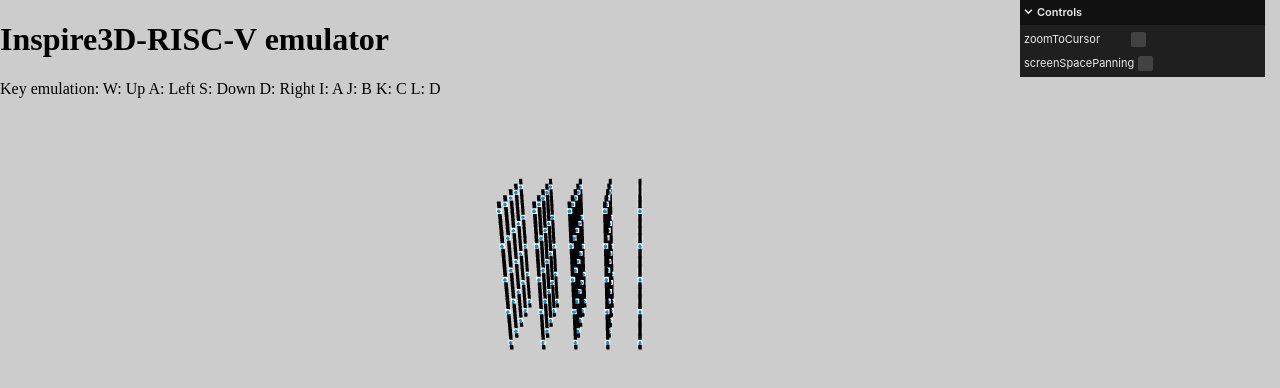
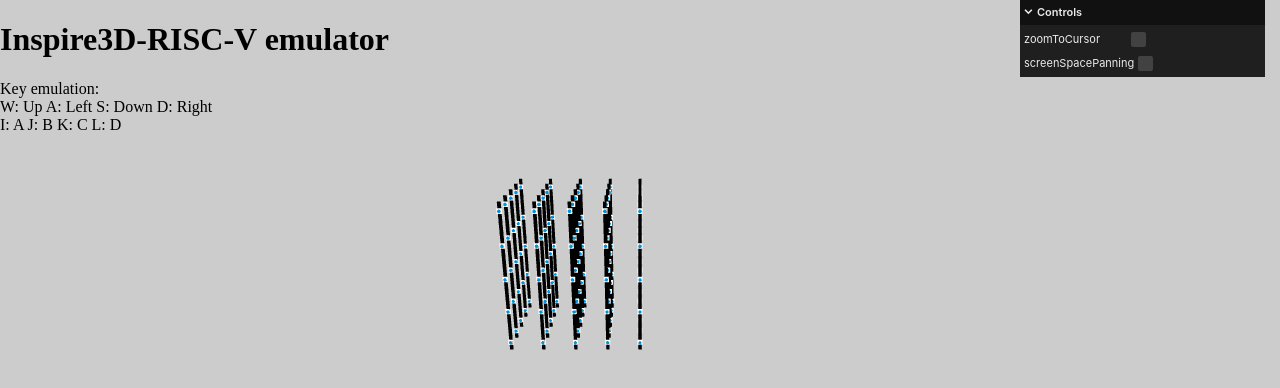
Before and after one commit to smarttommyau/inspired3D-RV, a plain HTML site: page emulator/inspire3d_emu/index.html in a window 1280 px wide. Drawn offline with nearby package versions, Linux system fonts and the light colour scheme; animation ran at ten frames a second.

Commit message:
Feat(emu): improve blur and other minor improvement

```diff
--- a/emulator/inspire3d_emu/index.html
+++ b/emulator/inspire3d_emu/index.html
@@ -10,22 +10,19 @@
 				color: #000;
 				margin: 0 0 0 0;
 			}
+			.blur {
+				background-color: rgba(204, 204, 204, 0.5);backdrop-filter: blur(5px);
+			}
 		</style>
 	</head>
 
 	<body>
-		<div style="position: absolute;z-index:2000;background-color: rgba(204, 204, 204, 0.5);backdrop-filter: blur(5px);">
-			<h1>Inspire3D-RISC-V  emulator</h1>
-			<span>
-				Key emulation:
-				W: Up
-				A: Left
-				S: Down
-				D: Right
-				I: A
-				J: B
-				K: C
-				L: D
+		<div style="position: absolute;z-index:2000;">
+			<h1 class="blur">Inspire3D-RISC-V  emulator</h1>
+			<span class="blur">
+				Key emulation:<br>
+				W: Up A: Left S: Down D: Right<br>
+				I: A  J: B    K: C    L: D
 			</span>
 		</div>
 
@@ -99,7 +96,7 @@
 				controls.maxPolarAngle = Math.PI / 2;
 				const LedBackGeometry = new THREE.BoxGeometry(3, 3, 1);
 				const LedBackBasicMaterial = new THREE.MeshBasicMaterial({ color: 0xffffff });
-				const LedGeometry = new THREE.CylinderGeometry(1, 1, 1, 30);
+				const LedGeometry = new THREE.CylinderGeometry(1, 1, 0.6, 30);
 
 				// verical stripss behind 5 leds
 				const stripGeometry = new THREE.BoxGeometry(2, 20 * 4 + 10, 1);
@@ -115,7 +112,7 @@
 							scene.add(box);
 							const basicMaterial = new THREE.MeshBasicMaterial({ color: 0x0095dd });
 							const cube = new THREE.Mesh(LedGeometry, basicMaterial);
-							cube.position.set(x * 20, y * 20 + 40, z * 20 - 1);
+							cube.position.set(x * 20, y * 20 + 40, z * 20 - 0.8);
 							cube.rotation.x = Math.PI / 2;
 							display[x*5 + (4-y) + z * 25] = cube; // refers to inspire3d_display.h
 							scene.add(cube);
```
